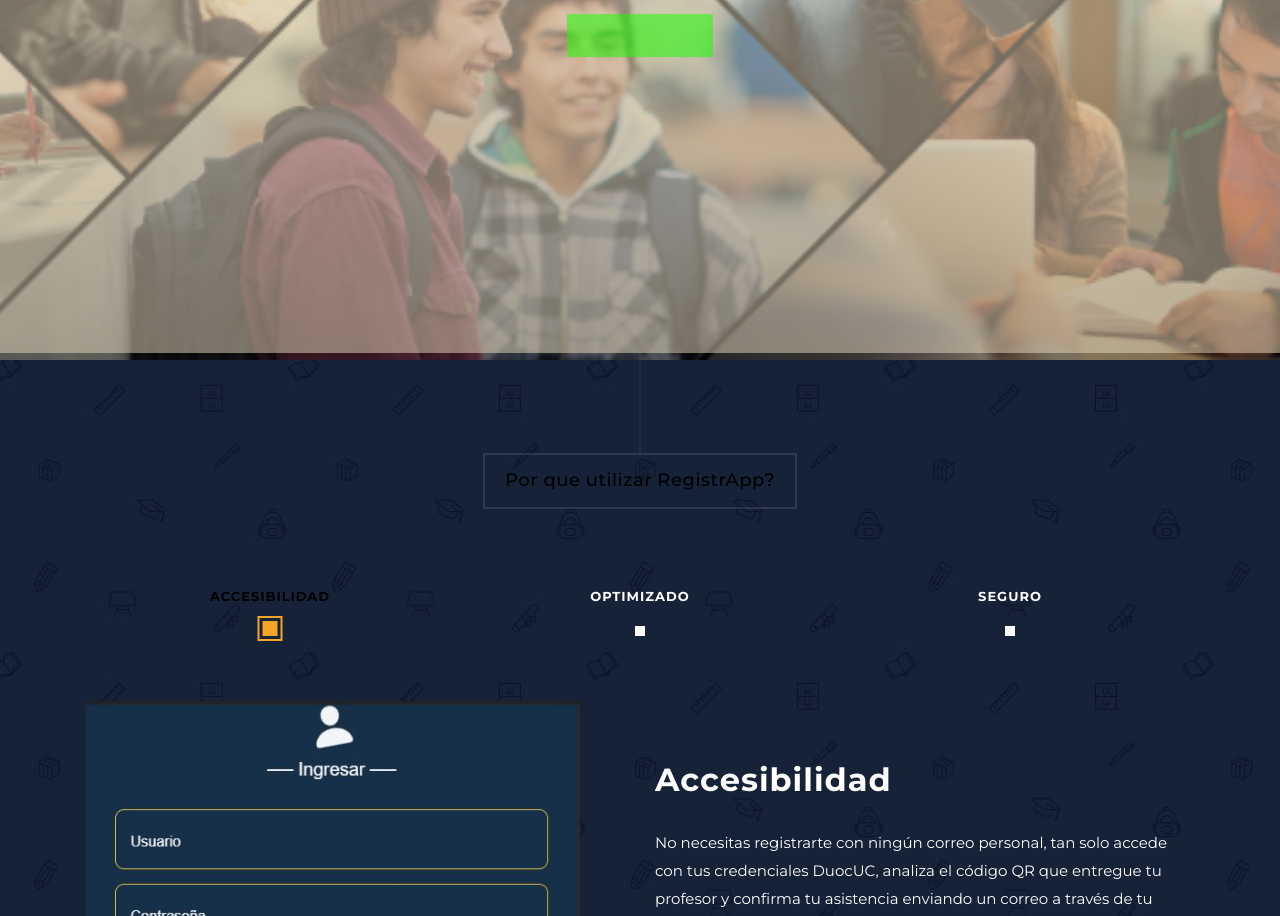
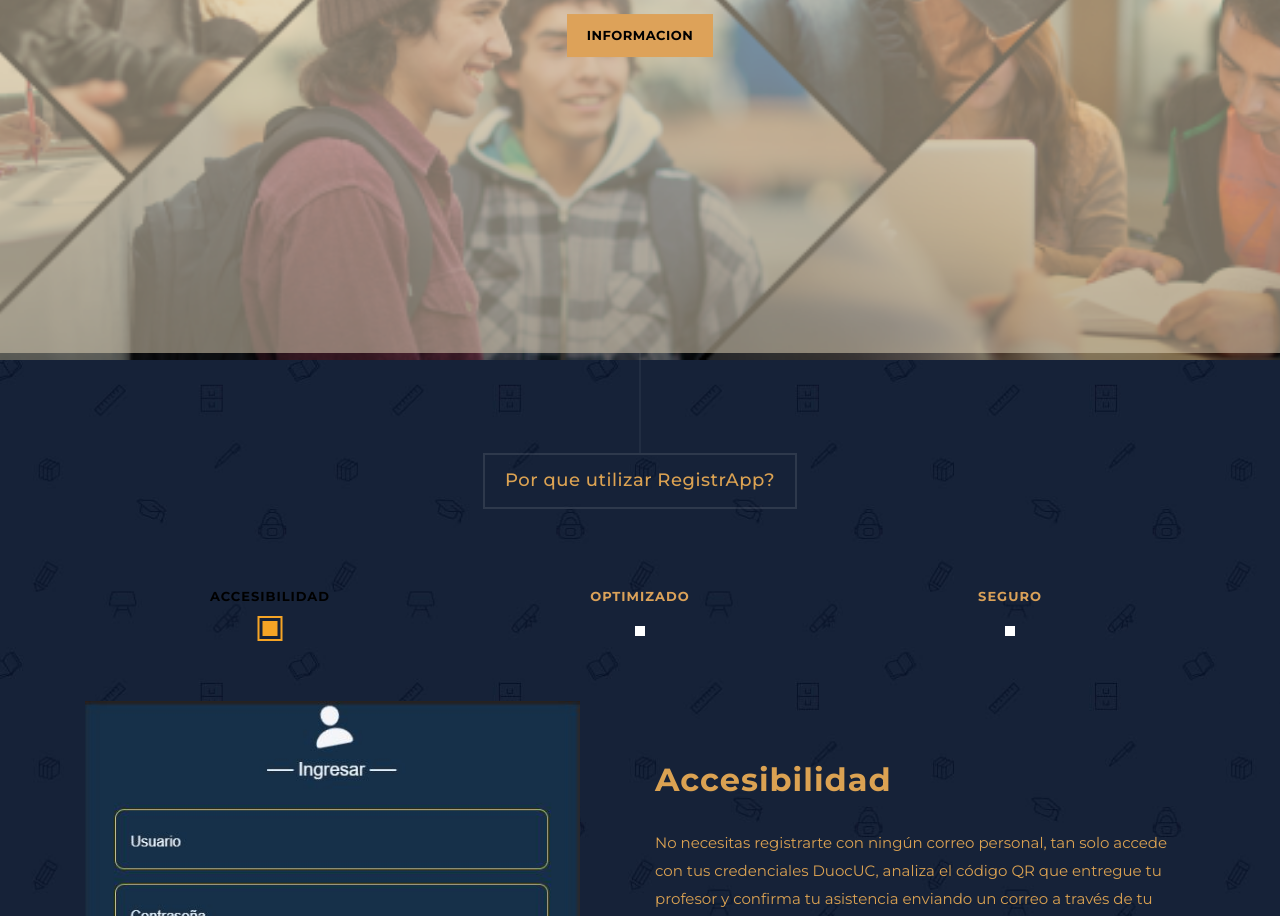
Before and after one commit to IgnacioQuiroz21/FamWork, a plain HTML site: page FamWorkPage/LazyAppStore-main/index.html in a window 1280 px wide. Shown: the part 440-1356 px from the top of the page. Drawn offline with nearby package versions, Linux system fonts and the light colour scheme.

Commit message:
Update templatemo-grad-school.css

```diff
--- a/FamWorkPage/LazyAppStore-main/assets/css/templatemo-grad-school.css
+++ b/FamWorkPage/LazyAppStore-main/assets/css/templatemo-grad-school.css
@@ -58,7 +58,7 @@ p {
     position: relative;
     font-size: 18px;
     font-weight: 500;
-    color: #000;
+    color: #dba252;
     letter-spacing: 0.5px;
     display: inline-block;
     padding: 15px 20px;
@@ -69,8 +69,8 @@ p {
 /* Buttons */
 
 .main-button a {
-    background-color: #1eff008a;
-    color: rgba(255, 255, 255, 0);
+    background-color: #dda259;
+    color: #000000;
     font-size: 13px;
     text-transform: uppercase;
     letter-spacing: 0.5px;
@@ -348,7 +348,7 @@ a.menu-link { display: none; }
 
 .main-banner .caption h2 em {
   font-style: normal;
-  color: #1eff008a;
+  color: #dba259;
   font-weight: 900;
 }
 
@@ -530,7 +530,7 @@ section.why-us {
   cursor: pointer;
   outline: 0;
   padding-bottom: 30px;
-  color: #fff;
+  color: #dba259;
   text-decoration: none;
   text-transform: uppercase;
   position: relative;
@@ -563,6 +563,7 @@ section.why-us {
   margin-bottom: 0.75em;
 }
 #tabs ul .ui-tabs-active {
+
 }
 #tabs ul .ui-tabs-active a {
   color: #000000;
@@ -580,12 +581,12 @@ section.why-us {
     font-size: 32px;
     font-weight: 700;
     letter-spacing: 1px;
-    color: #fff;
+    color: #dba252;
     margin-bottom: 30px;
 }
 
 #tabs p {
-    color: #fff;
+    color: #dba252;
     font-size: 15px;
     line-height: 28px;
 }
```
